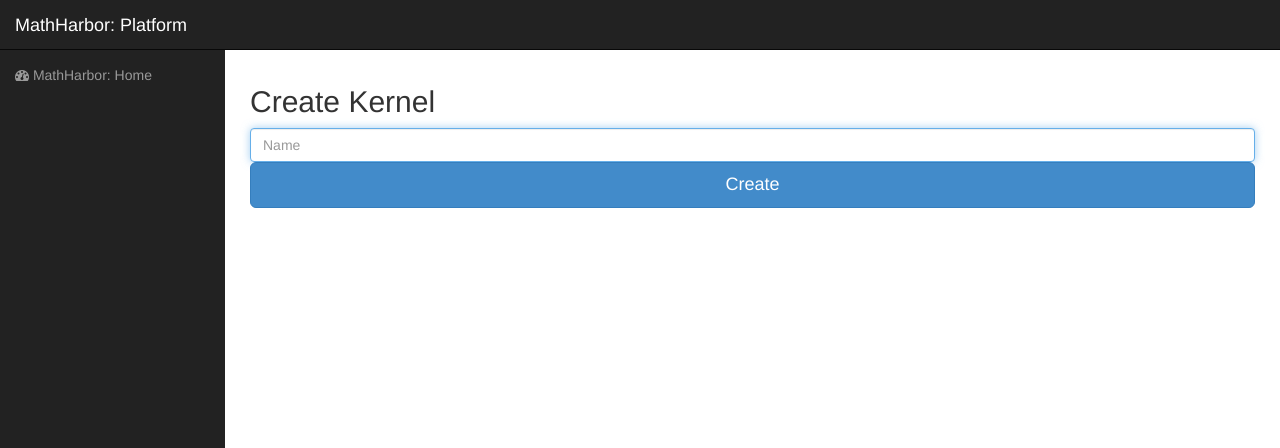
After one commit to rudimk/skyfall, a Flask app: page /kernels/new in a window 1280 px wide. The commit adds this page. Shown: the top 448 px of the page. Run offline with Flask 2, Linux system fonts and the light colour scheme; some libraries are stand-ins or nearby versions.

Commit message:
IPython kernels now up and running in multithreaded mode. Migrated databases to MySQL.

```diff
--- a/app.py
+++ b/app.py
@@ -1,7 +1,10 @@
 import os
+from multiprocessing import Process
+from subprocess import Popen
 import os.path as op
 import subprocess
 import hashlib
+from sh import ipython
 import datetime
 from flask import Flask, url_for, redirect, render_template, request, session, flash
 
@@ -16,8 +19,10 @@ from flask_debugtoolbar import DebugToolbarExtension
 
 # configure our database
 DATABASE = {
-    'name': 'dev.db',
-    'engine': 'peewee.SqliteDatabase',
+    'name': 'skyfall',
+    'engine': 'peewee.MySQLDatabase',
+    'user': 'root',
+    'passwd': 'brokenstrings',
 }
 
 DEBUG = True
@@ -74,11 +79,11 @@ class ImageAdmin(ModelAdmin):
 
 # a model for storing per-user notebook kernels.
 class Kernel(db.Model):
-    name = CharField()
+    name = CharField(unique=True)
     created = DateTimeField(default=datetime.datetime.now)
     ended = DateTimeField(null=True)
+    kernel_pid = IntegerField()
     subdomain = CharField(unique=True)
-    kernel_id = CharField()
     port = IntegerField()
     root = CharField()
     state = CharField()
@@ -89,7 +94,7 @@ class Kernel(db.Model):
     	return self.name
 
 class KernelAdmin(ModelAdmin):
-	columns = ('name', 'created', 'ended', 'subdomain', 'port', 'root', 'state', 'owner', 'image',)
+	columns = ('name', 'created', 'ended', 'kernel_pid', 'subdomain', 'port', 'root', 'state', 'owner', 'image',)
 
 # subclass the admin so that it recognizes our super-user.
 class CustomAdmin(Admin):
@@ -109,24 +114,32 @@ admin.setup()
 
 # Kernel methods.
 
+# Finds an empty port
+def get_open_port():
+    import socket
+    s = socket.socket(socket.AF_INET, socket.SOCK_STREAM)
+    s.bind(("",0))
+    s.listen(1)
+    port = s.getsockname()[1]
+    s.close()
+    return port
+
+
+
 # Starts a kernel.
 def kernel_start(user, name, subdomain, port, root, image):
-    kernel_pid_raw = subprocess.check_output("docker run -d -i -t -v %s:/files -p %s %s" %(root, port, image[0].name), shell=True)
-    kernel_pid = kernel_pid_raw.strip('\n')
-    kernel_port_raw = subprocess.check_output("docker port %s %s" %(kernel_pid, port), shell=True)
-    kernel_port = kernel_port_raw[-6:].strip('\n')
-    wildcard_subdomain = ".platform.mathharbor.com"
-    kernel_subdomain = "http://" + subdomain + wildcard_subdomain
-    new_kernel = Kernel(name=name, owner=user, subdomain=kernel_subdomain, port=kernel_port, root=root, state='Running', image=image, kernel_id=kernel_pid)
+    os.chdir('files/%s' %user.username)
+    global user_kernel
+    user_kernel = Popen(['ipython', 'notebook', '--ip=0.0.0.0', '--port=%s' %port])
+    pid = user_kernel.pid
+    new_kernel = Kernel(name=name, owner=user, subdomain=subdomain, port=port, root=root, state='Running', image=image, kernel_pid=pid)
     new_kernel.save()
     return new_kernel
 
+
 # Stops a kernel.
-def kernel_stop(kernel_pid):
-    s = subprocess.check_output("docker kill %s" %kernel_pid, shell=True)
-    kernel = Kernel.select().where(Kernel.kernel_id == kernel_pid)
-    kernel.state = 'Stopped'
-    kernel.save()
+def kernel_terminate(kernel_pid):
+    user_kernel.kill()
 
 # App routes.
 
@@ -184,16 +197,25 @@ def images_view():
     images = Image.select()
     return render_template('images.html', images=images)
 
-@app.route('/kernel_new')
+@app.route('/kernels/new', methods=['GET', 'POST'])
 def new_kernel_view():
-    user = auth.get_logged_in_user()
-    image = Image.select().where(Image.name == 'mathharbor/ipython')
-    name = 'devtestthree'
-    subdomain = '%s.mathharbor.com' %(name)
-    port = 5000
-    root = '/root/skyfall/files/%s' %user.username
-    new_kernel = kernel_start(user=user, name=name, subdomain=subdomain, port=port, root=root, image=image)
+    if request.method == 'POST':
+        user = auth.get_logged_in_user()
+        i = 'mathharbor/ipython' #request.form["image"]
+        image = Image.select().where(Image.name == i)
+        name = request.form["name"]
+        subdomain = '%s.mathharbor.com' %(name)
+        port = get_open_port()
+        root = '/root/skyfall/files/%s' %user.username
+        new_kernel = kernel_start(user=user, name=name, subdomain=subdomain, port=port, root=root, image=image)
+        return redirect('/kernels')
+    return render_template('new_kernel.html')
+
+@app.route('/kernels/kill/<int:kernel_pid>')
+def kernel_kill_view(kernel_pid):
+    r = kernel_terminate(kernel_pid)
     return redirect('/kernels')
 
+
 if __name__ == '__main__':
-    app.run(host='0.0.0.0', port=9000)
+    app.run(host='0.0.0.0', port=9100)
--- a/templates/kernels.html
+++ b/templates/kernels.html
@@ -24,7 +24,7 @@
                     <td>{{ kernel.root }}</td>
 		    <td>{{ kernel.state }}</td>
 		    {% if kernel.state == 'Running' %}
-                    	<td><a class="btn btn-primary btn-xs">Kill</a></td>
+                    	<td><a class="btn btn-primary btn-xs" href="/kernels/kill/{{ kernel.kernel_pid }}">Kill</a></td>
 		    {% else %}
 			<td></td>
 		    {% endif %}
--- /dev/null
+++ b/templates/new_kernel.html
@@ -0,0 +1,12 @@
+{% extends "public_layout.html" %}
+{% block content %}
+<div class="row">
+          <div class="col-lg-12">
+            <form class="form-signin" role="form" action="" method="post">
+        <h2 class="form-signin-heading">Create Kernel</h2>
+        <input name="name" type="text" class="form-control" placeholder="Name" required autofocus>
+        <button class="btn btn-lg btn-primary btn-block" type="submit">Create</button>
+      </form>
+        </div><!-- /.row -->
+</div>
+{% endblock %}
```
